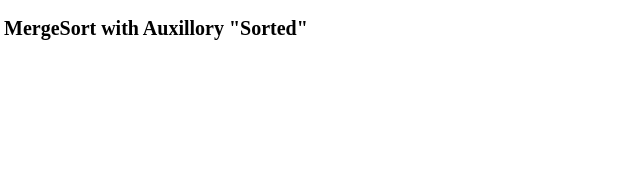
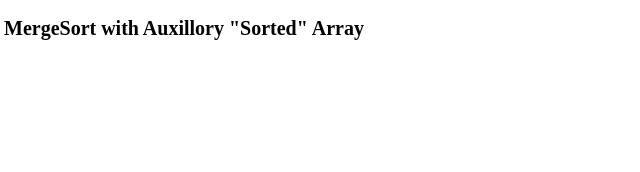
Before and after one commit to sarahconfrancisco/SortVisualizations, a plain HTML site: page index.html in a window 1280 px wide. Shown: the part 194-366 px from the top of the page, 36-676 px from the left. Drawn offline with Linux system fonts and the light colour scheme.

Commit message:
Add in missing word

```diff
--- a/index.html
+++ b/index.html
@@ -112,7 +112,7 @@
           <canvas id="canvas3" width="1200" height="300"></canvas>
         </div>
 	      <div class="canvas">
-	        <span>MergeSort with Auxillory "Sorted"</span>
+	        <span>MergeSort with Auxillory "Sorted" Array</span>
 	        <canvas id="canvas2" width="1200" height="300"></canvas>
 	      </div>
 			</div>
```
